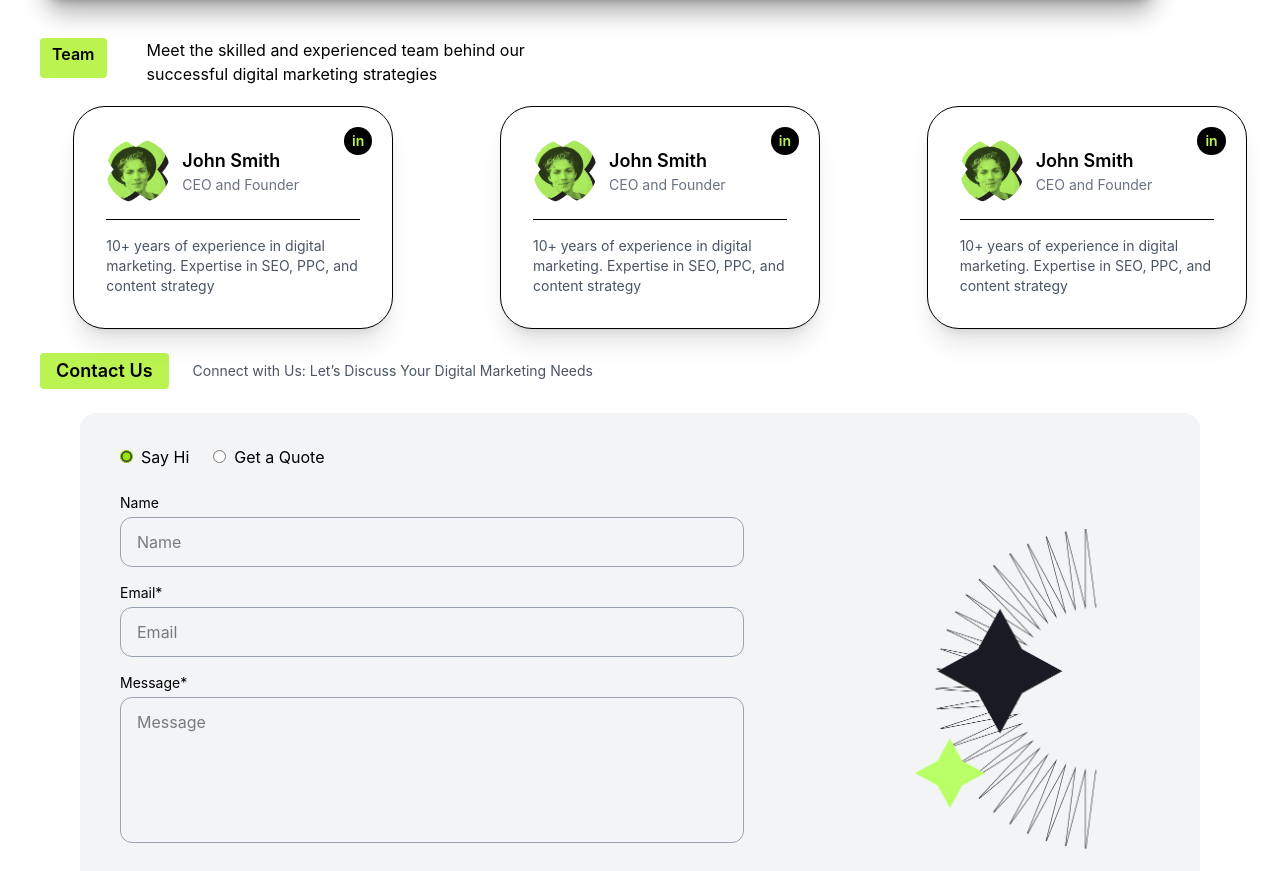
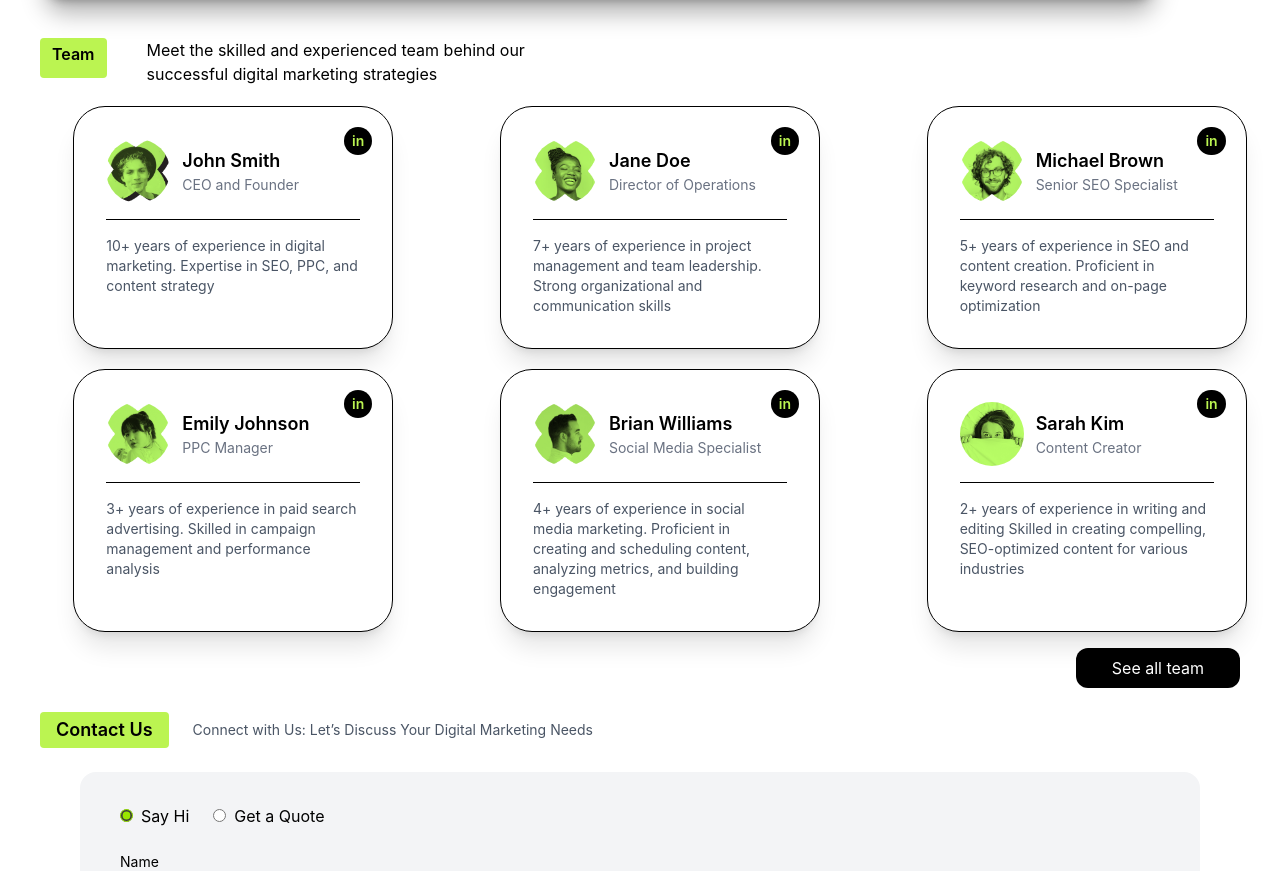
Before and after one commit to dattapatil8/Positivus, a React app in the folder Frontend/: page / in a window 1280 px wide. Shown: the part 3200-4071 px from the top of the page. Built offline with nearby package versions, Linux system fonts and the light colour scheme; the HTML template or start-up script is replaced by a standard one.

Commit message:
completed the team page

```diff
--- a/Frontend/src/Container/Teams.jsx
+++ b/Frontend/src/Container/Teams.jsx
@@ -1,5 +1,10 @@
 import SocialIcon from "../assets/SocialIcon.png"
 import Profile1 from "../assets/Profile1.png"
+import Profile2 from "../assets/Profile2.png"
+import Profile3 from "../assets/Profile3.png"
+import Profile4 from "../assets/Profile4.png"
+import Profile5 from "../assets/Profile5.png"
+import Profile6 from "../assets/Profile6.png"
 import {Card} from "../Components/Card.jsx"
 export function Teams(){
 
@@ -22,21 +27,56 @@ export function Teams(){
         />
 
          <Card
-        image={Profile1}
-        name="John Smith"
-        role="CEO and Founder"
-        detail="10+ years of experience in digital
-         marketing. Expertise in SEO, PPC,
-          and content strategy"
+        image={Profile2}
+        name="Jane Doe"
+        role="Director of Operations"
+        detail="7+ years of experience in project
+        management and team leadership.
+       Strong organizational and communication skills"
         />
          <Card
-        image={Profile1}
-        name="John Smith"
-        role="CEO and Founder"
-        detail="10+ years of experience in digital
-         marketing. Expertise in SEO, PPC,
-          and content strategy"
+        image={Profile3}
+        name="Michael Brown"
+        role="Senior SEO Specialist"
+        detail="5+ years of experience in SEO and
+        content creation. Proficient in
+        keyword research and on-page
+         optimization"
         />
+       </div>
+
+       <div className="flex justify-around">
+         <Card
+        image={Profile4}
+        name="Emily Johnson"
+        role="PPC Manager"
+        detail="3+ years of experience in paid
+        search advertising. Skilled in
+        campaign management and
+         performance analysis"
+        />
+
+         <Card
+        image={Profile5}
+        name="Brian Williams"
+        role="Social Media Specialist"
+        detail="4+ years of experience in social
+         media marketing. Proficient in
+         creating and scheduling content,
+         analyzing metrics, and building engagement"
+        />
+         <Card
+        image={Profile6}
+        name="Sarah Kim"
+        role="Content Creator"
+        detail="2+ years of experience in writing
+        and editing
+        Skilled in creating compelling,
+       SEO-optimized content for various industries"
+        />
+       </div>
+       <div className=" mt-4 flex justify-end  mr-10">
+        <button className="  cursor-pointer bg-black text-white  py-2 px-9 rounded-xl">See all team</button>
        </div>
         </>
     )
```
